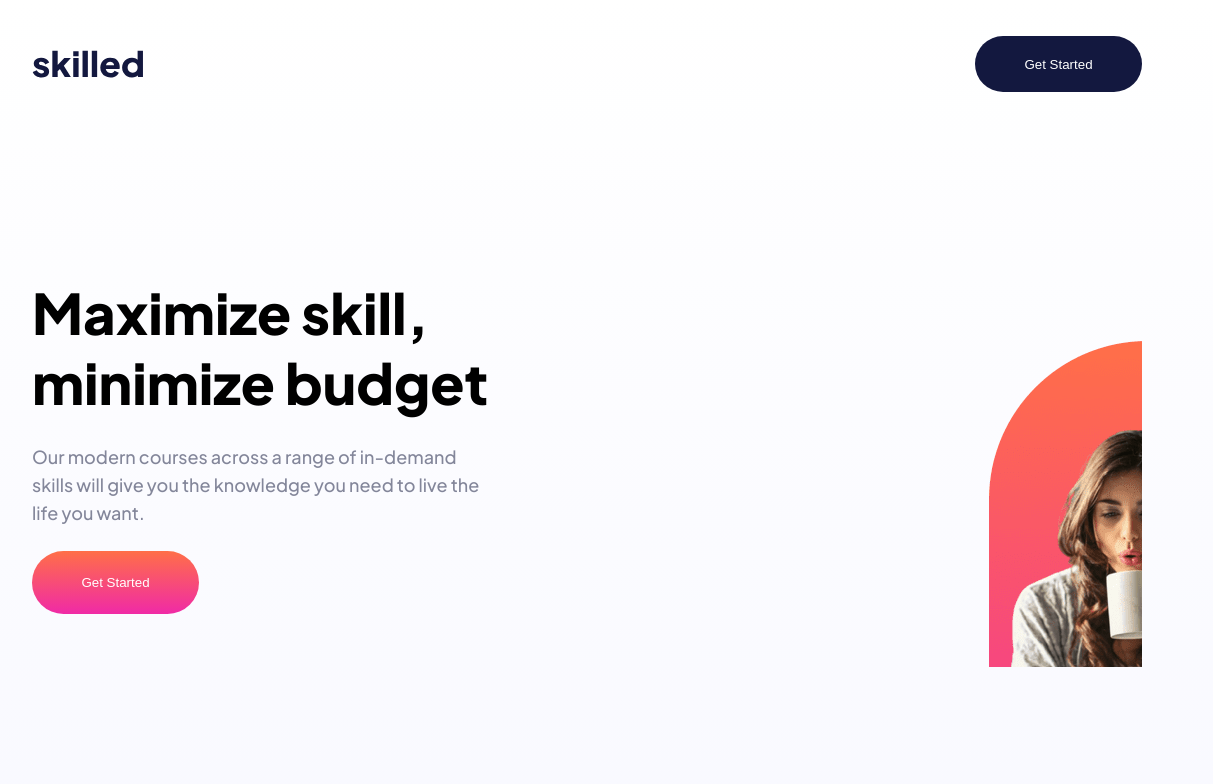
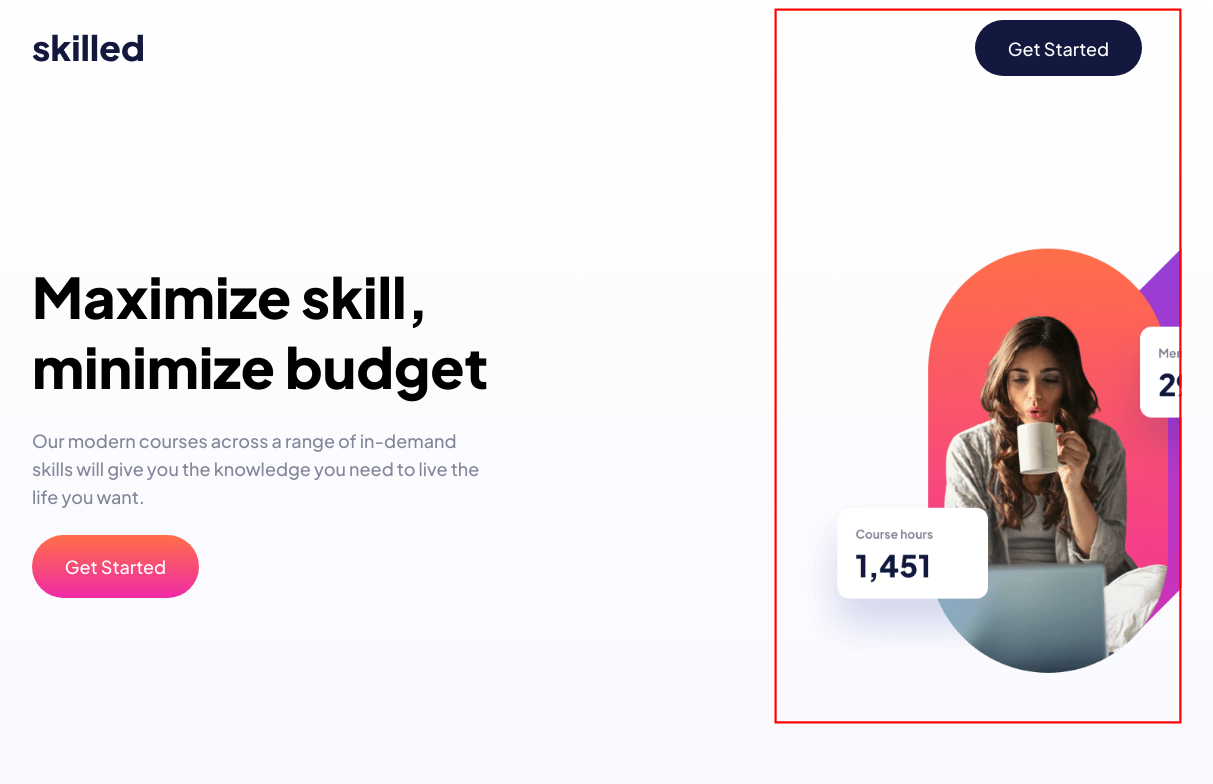
Before and after one commit to estebanp2022/e-learning-landing-page, a plain HTML site: page index.html in a window 1536 px wide. Shown: the top 784 px of the page, without its empty margins (181-1394 px from the left). Drawn offline with Linux system fonts and the light colour scheme.

Commit message:
Update index.css

```diff
--- a/index.css
+++ b/index.css
@@ -73,10 +73,6 @@ body {
   background: linear-gradient(180deg, #ffffff 0%, #f0f1ff 100%);
 }
 
-/* img {
-  max-width: 100%;
-} */
-
 .card-svg {
   width: 56px;
   position: absolute;
@@ -111,6 +107,7 @@ p {
   border: none;
   padding: 0;
   color: var(--white);
+  font-family: "Plus Jakarta Sans", sans-serif;
 }
 
 .hero-btn,
@@ -148,16 +145,19 @@ p {
   margin-bottom: 2.375em;
 }
 
-.hero {
+/* .hero {
   position: relative;
-}
+} */
 
 .hero-right {
-  width: 327px;
-  height: 301px;
+  width: 343px;
+  height: 330px;
   background-image: url("./starter-code/assets/image-hero-mobile.png");
-  background-size: contain;
+
   background-repeat: no-repeat;
+  background-position: top;
+  transform: scale(1);
+  margin-bottom: 66px;
 }
 
 .main-card {
@@ -215,9 +215,9 @@ footer {
 
 @media (min-width: 48em) {
   .container {
-    width: 100%;
-    position: relative;
-    max-width: 689px;
+    width: 768px;
+    padding: 24px 40px 86px 39px;
+    margin: 0;
   }
 
   .nav {
@@ -225,10 +225,10 @@ footer {
   }
 
   .hero {
+    position: relative;
     display: flex;
     flex-direction: row;
-    width: 100%;
-    margin-bottom: 93px;
+    margin-bottom: 180px;
   }
 
   .hero-left {
@@ -237,39 +237,38 @@ footer {
 
   .hero-right {
     position: absolute;
-    width: 640.71;
-    height: 640px;
-    top: -250px;
-    right: 0;
+    height: 650px;
+    width: 370px;
+    top: -220px;
+    right: -21px;
     background-image: url("./starter-code/assets/image-hero-tablet.png");
-    background-size: auto;
+    background-size: cover;
     background-repeat: no-repeat;
+    background-position: -5%;
+    margin-bottom: 0;
+    transform: scale(1.1);
   }
-
-  /* picture img {
-    position: absolute;
-    top: -240px;
-    right: -300px;
-    width: 640.71px;
-    height: 640px;
-  } */
 
   .card-container {
     display: flex;
     flex-direction: row;
     flex-wrap: wrap;
     gap: 10px;
-    width: 768px;
+    width: 690px;
   }
 
   .main-card,
   .card {
-    width: 340px;
+    width: 339px;
     height: 259px;
   }
 
   .card {
     padding: 56px 21px 32px 32px;
+  }
+
+  .btn {
+    font-size: 1em;
   }
 
   .heading-m {
@@ -286,13 +285,14 @@ footer {
   }
 
   footer {
-    margin-top: 40px;
+    margin: 0;
   }
 }
 
 @media (min-width: 90em) {
   .container {
-    max-width: 1110px;
+    width: 1110px;
+    padding: 0;
   }
 
   .nav {
@@ -305,8 +305,7 @@ footer {
   }
 
   .hero {
-    /* position: relative; */
-    margin-bottom: 300px;
+    margin-bottom: 200px;
   }
 
   .hero-left {
@@ -315,6 +314,8 @@ footer {
   }
 
   .hero-right {
+    border: 2px solid red;
+
     background-image: url("./starter-code/assets/image-hero-desktop.png");
   }
 
@@ -329,17 +330,11 @@ footer {
     height: 56px;
   }
 
-  /* picture img {
-    position: absolute;
-    width: 991.63px;
-    height: 936.92px;
-    top: -446px;
-    right: -500px;
-  } */
-
   .card-container {
     width: 1110px;
+    height: 748px;
     gap: 30px;
+    margin-bottom: 8.75em;
   }
 
   .main-card,
@@ -389,4 +384,8 @@ footer {
     font-size: 1.125rem;
     font-weight: 700;
   }
+
+  .btn {
+    font-size: 1.125em;
+  }
 }
```
